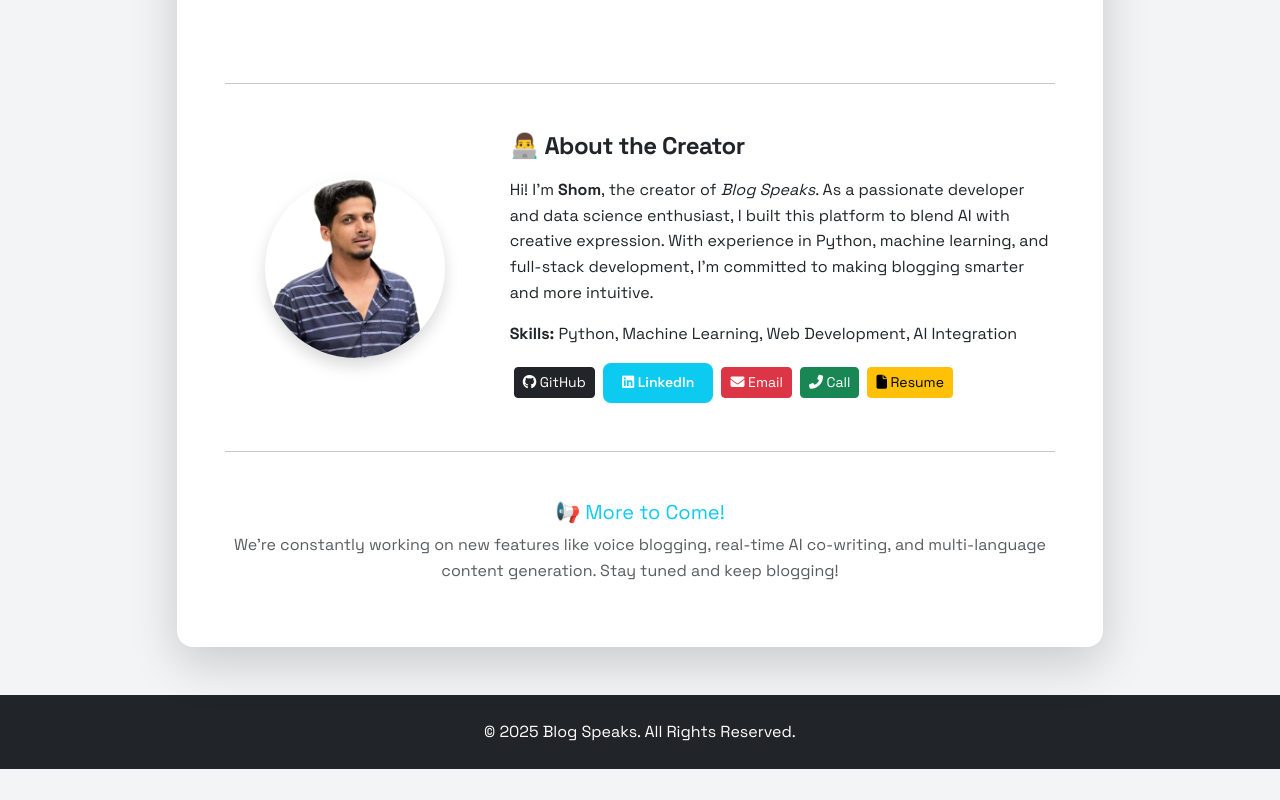
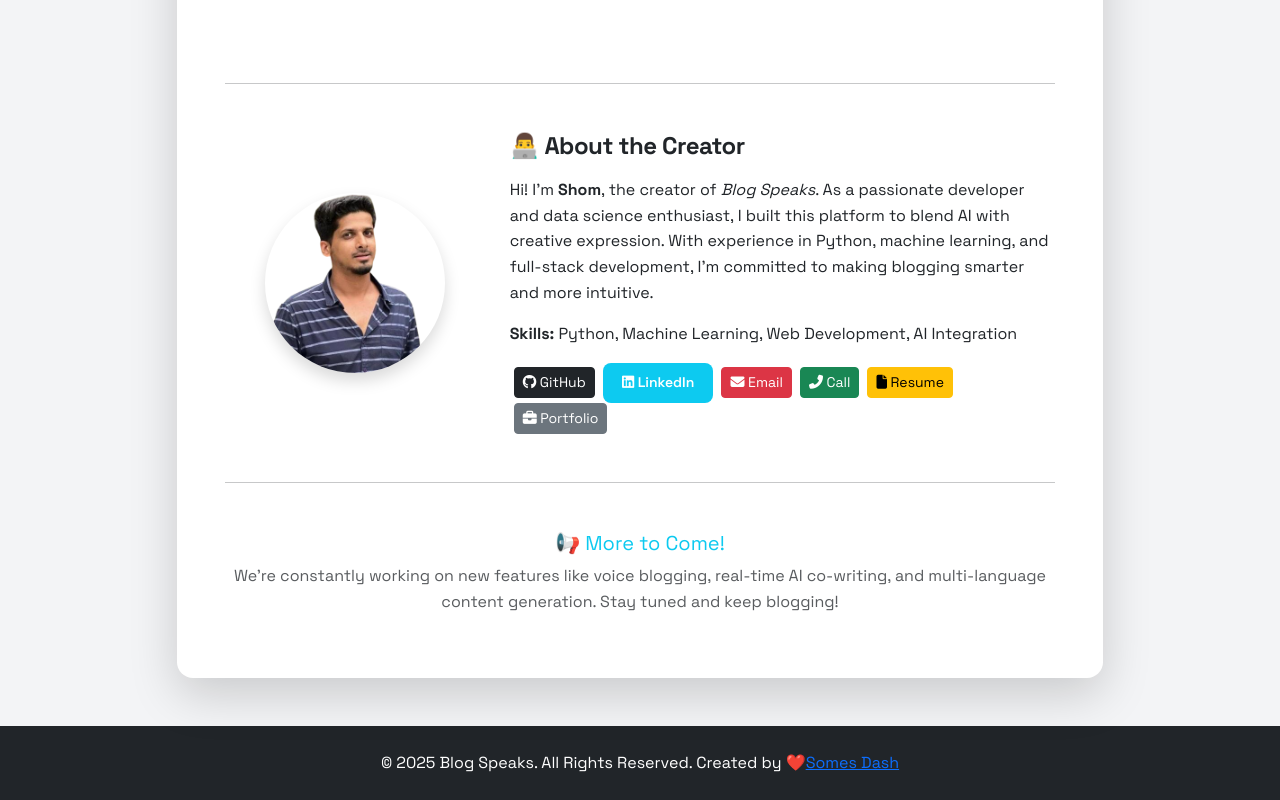
Before and after one commit to SD-95/blog_speak_frontend, a React (Vite) app: page /blog_speak_frontend/about in a window 1280 px wide. Shown: the part 1096-1896 px from the top of the page. Before the commit the page ends 1865 px from the top, so only its background shows below. Built offline with nearby package versions, Linux system fonts and the light colour scheme.

Commit message:
minnor changes done

```diff
--- a/src/template/about.tsx
+++ b/src/template/about.tsx
@@ -98,6 +98,15 @@
                                             >
                                                 <i className="fas fa-file"></i> Resume
                                             </Button>
+                                            <Button
+                                                href='https://sd-95.github.io/SD_Portfolio/'
+                                                target="_blank"
+                                                variant="secondary"
+                                                size="sm"
+                                                className="mx-1"
+                                            >
+                                                <i className="fas fa-briefcase"></i> Portfolio
+                                            </Button>
                                         </div>
                                     </Col>
                                 </Row>
--- a/src/template/footer.tsx
+++ b/src/template/footer.tsx
@@ -1,10 +1,13 @@
 import React from 'react'
+import { Link } from 'react-router-dom'
 
 const Footer = () => {
   return (
     <React.Fragment>
        <footer className="bg-dark text-white text-center py-4 mt-5">
-        <p className="mb-0">&copy; 2025 Blog Speaks. All Rights Reserved.</p>
+        <p className="mb-0">&copy; 2025 Blog Speaks. All Rights Reserved.
+          Created by ❤️<Link to="https://sd-95.github.io/SD_Portfolio/" target="_blank" rel="noopener noreferrer">Somes Dash</Link>
+        </p>
       </footer>
     </React.Fragment>
   )
--- a/src/template/header.tsx
+++ b/src/template/header.tsx
@@ -8,8 +8,8 @@
 
             <Navbar bg="dark" variant="dark" expand="lg" className="mb-0">
                 <Container>
-                    <Navbar.Brand href="/">
-                    <img src="/blog.svg" alt="Blog Icon" width="30" height="30" className="d-inline-block align-top me-2"/>Blog Speaks</Navbar.Brand>
+                    <Navbar.Brand href="">
+                    <img src="/blog_speak_frontend/blog.svg" alt="Blog Icon" width="30" height="30" className="d-inline-block align-top me-2"/>Blog Speaks</Navbar.Brand>
                     <Navbar.Toggle aria-controls="navbarResponsive" />
                     <Navbar.Collapse id="navbarResponsive">
                         <Nav className="ms-auto">
```
